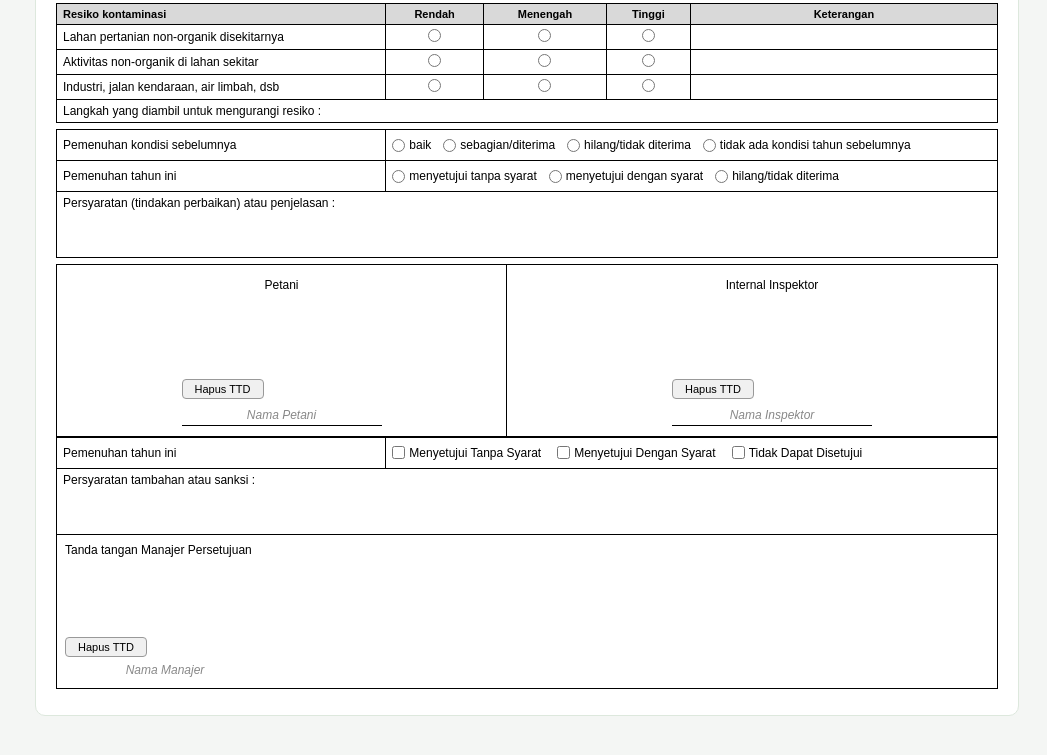
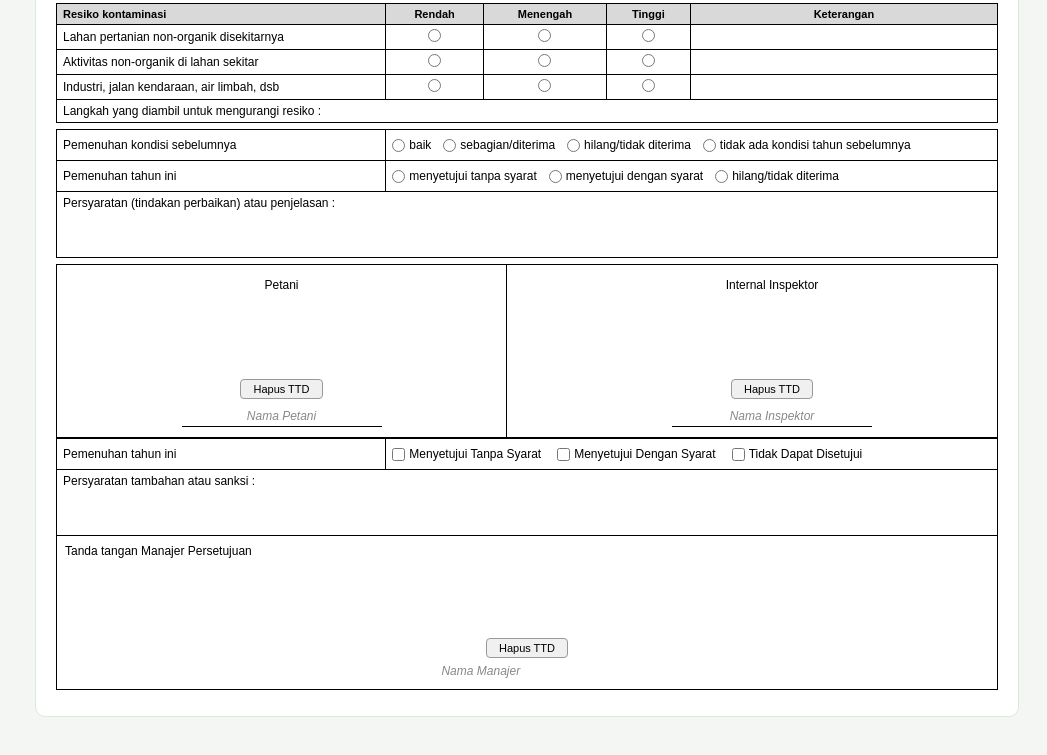
Before and after one commit to awannnxz/Kopi-Robusta-Kismo-Mulyo, a plain HTML site: page inspeksi.html in a window 1280 px wide. Shown: the part 1344-2099 px from the top of the page, without its empty margins (233-1280 px from the left). Drawn offline with Linux system fonts and the light colour scheme.

Commit message:
Update inspeksi.css

```diff
--- a/inspeksi.css
+++ b/inspeksi.css
@@ -161,6 +161,7 @@
   flex-direction: column;
   justify-content: flex-start;
   align-items: center;
+  text-align: center;
 }
 .ttd-col:first-child { border-right: 1px solid #000; }
 .ttd-col .ttd-label-bawah {
@@ -206,20 +207,25 @@
 }
 
 /* ── TANDA TANGAN DIGITAL (canvas) ── */
-.sig-wrap { margin: 4px 0; }
+.sig-wrap {
+  margin: 4px auto;
+  display: flex;
+  flex-direction: column;
+  align-items: center;
+}
 .sig-canvas {
   border: none;
   background: #fff;
   display: block;
-  max-width: 100%;
+  margin: 0 auto;
   touch-action: none;
   cursor: crosshair;
 }
 .ttd-nama-input {
   display: block;
-  width: 100%;
-  max-width: 200px;
-  margin: 2px auto 0;
+  width: 200px;
+  max-width: 90%;
+  margin: 4px auto 0;
   text-align: center;
   font-size: 12px;
   font-family: Arial, sans-serif;
@@ -264,7 +270,7 @@
 
   /* Perkecil & jangan sampai kepotong halaman */
   .ttd-grid { page-break-inside: avoid; }
-  .sig-canvas { height: 55px !important; }
+  .sig-canvas { height: 55px !important; margin: 0 auto !important; }
   .ttd-col { padding: 6px 10px; line-height: 1.3; }
 
   /* Tabel kriteria yang panjang jangan kepotong di tengah baris */
```
